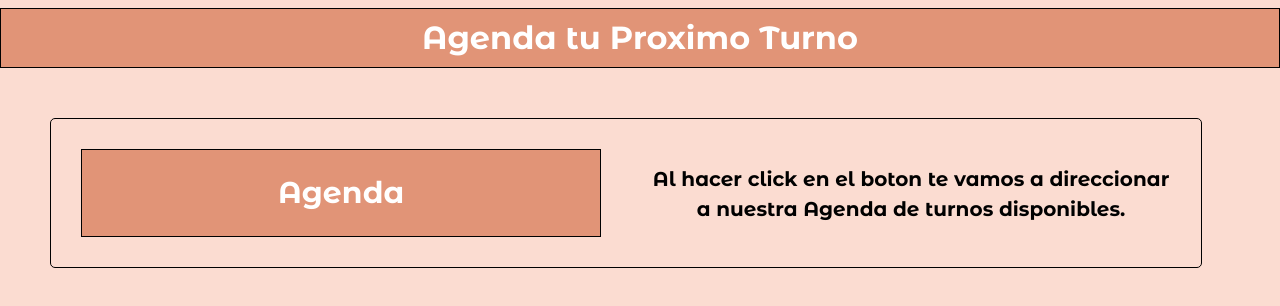
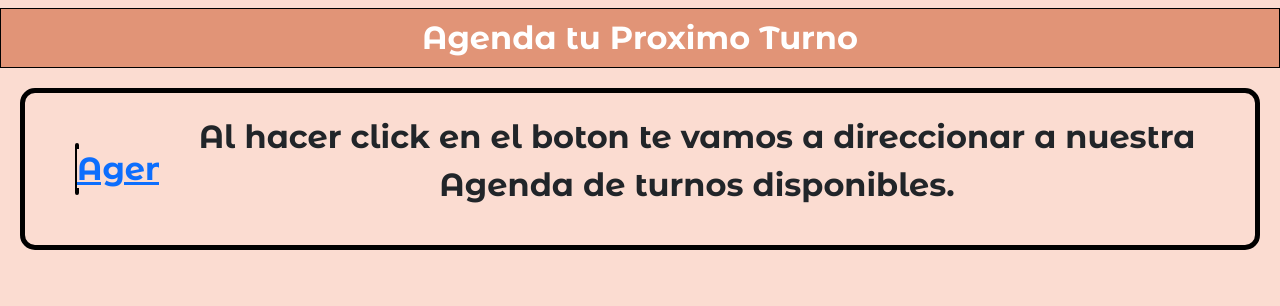
Before and after one commit to KaiserSZ/finalschultz, a plain HTML site: page pages/turnos.html in a window 1280 px wide. Shown: the part 62-368 px from the top of the page. Drawn offline with nearby package versions, Linux system fonts and the light colour scheme.

Commit message:
arreglo el color del body para que no haya zonas blancas

```diff
--- a/css/style.css
+++ b/css/style.css
@@ -6,6 +6,9 @@
     background-color: #FBDCD1;
 }
 main{
+    background-color: #FBDCD1;
+}
+body{
     background-color: #FBDCD1;
 }
 .product-card {
@@ -126,10 +129,11 @@ header {
     margin: 0px;
 }
 .conocenos{
+    background-color: #FBDCD1;
     display: grid;
     grid-template-columns: repeat(2, 1fr);
     column-gap: 20px;
-    margin: 0px;
+    margin: 45px;
 
 }
 .titulo{
@@ -188,40 +192,46 @@ header {
 .agenda {
     display: flex;
     flex-direction: row;
-    height: 150px;
-    width: 90%;
-    margin: 50px;
-    padding: 30px;
-    justify-content: center;
-    text-align: center;
-    border: solid 1px #000;
-    border-radius: 5px;
+    border: solid 5px black;
+    border-radius: 15px;
+    margin: 20px;
+    padding: 20px;
     gap: 50px;
+    justify-content: space-between;
+
 }
 .botonagenda{
     background-color: #E19477;
-    height: 100%;
-    width: 50%;
+    transition: 1s;
+    align-items: center;
     justify-content: center;
-    text-align: center;
     text-decoration: none;
-    font-size: 30px;
+    font-size: 2rem;
+    font-weight: bold;
     color: white;
-    font-weight: bold;
-    padding-top: 20px;
-    transition: 1s;
-    border: solid 1px #000;
+    border: solid 2px black;
+    border-radius: 15px;
+    width: 00px;
+    margin: 30px;
+
 }
 .botonagenda:hover {
     background-color: #000;
 }
 .textoagenda {
-    font-size: 20px;
-    width: 50%;
+    font-size: 2rem;
+    font-weight: bold;
+    width: 100%;
     text-align: center;
-    color: black;
-    font-weight: bold;
-    margin-top: 15px;
+    align-items: center;
+    justify-content: space-between;
+}
+@media (max-width:700px){
+    .agenda{
+        display: flex;
+        flex-direction: column;
+    }
+    }
 }
 .contacto {
     display: flex;
--- a/pages/turnos.html
+++ b/pages/turnos.html
@@ -54,13 +54,15 @@
           </nav>
      </header>
      <main>
-      <section>
-        <h2>Agenda tu Proximo Turno</h2>
-        <div class="agenda">
-          <a class="botonagenda" href="https://magasbeautystudio.site.agendapro.com/ar/sucursal/53306">Agenda</a>
-          <p class="textoagenda">Al hacer click en el boton te vamos a direccionar a nuestra Agenda de turnos disponibles.</p>
-        </div>
-      </section>
+         <h2>Agenda tu Proximo Turno</h2>
+         <section class="agenda">
+            <div class="botonagenda">
+              <a href="https://magasbeautystudio.site.agendapro.com/ar/sucursal/53306">Agenda</a>
+            </div>
+            <div>
+              <p class="textoagenda">Al hacer click en el boton te vamos a direccionar a nuestra Agenda de turnos disponibles.</p>
+            </div>
+          </section>
      </main>
 
     <script src="https://cdn.jsdelivr.net/npm/bootstrap@5.3.3/dist/js/bootstrap.bundle.min.js" integrity="sha384-YvpcrYf0tY3lHB60NNkmXc5s9fDVZLESaAA55NDzOxhy9GkcIdslK1eN7N6jIeHz" crossorigin="anonymous"></script>
```
